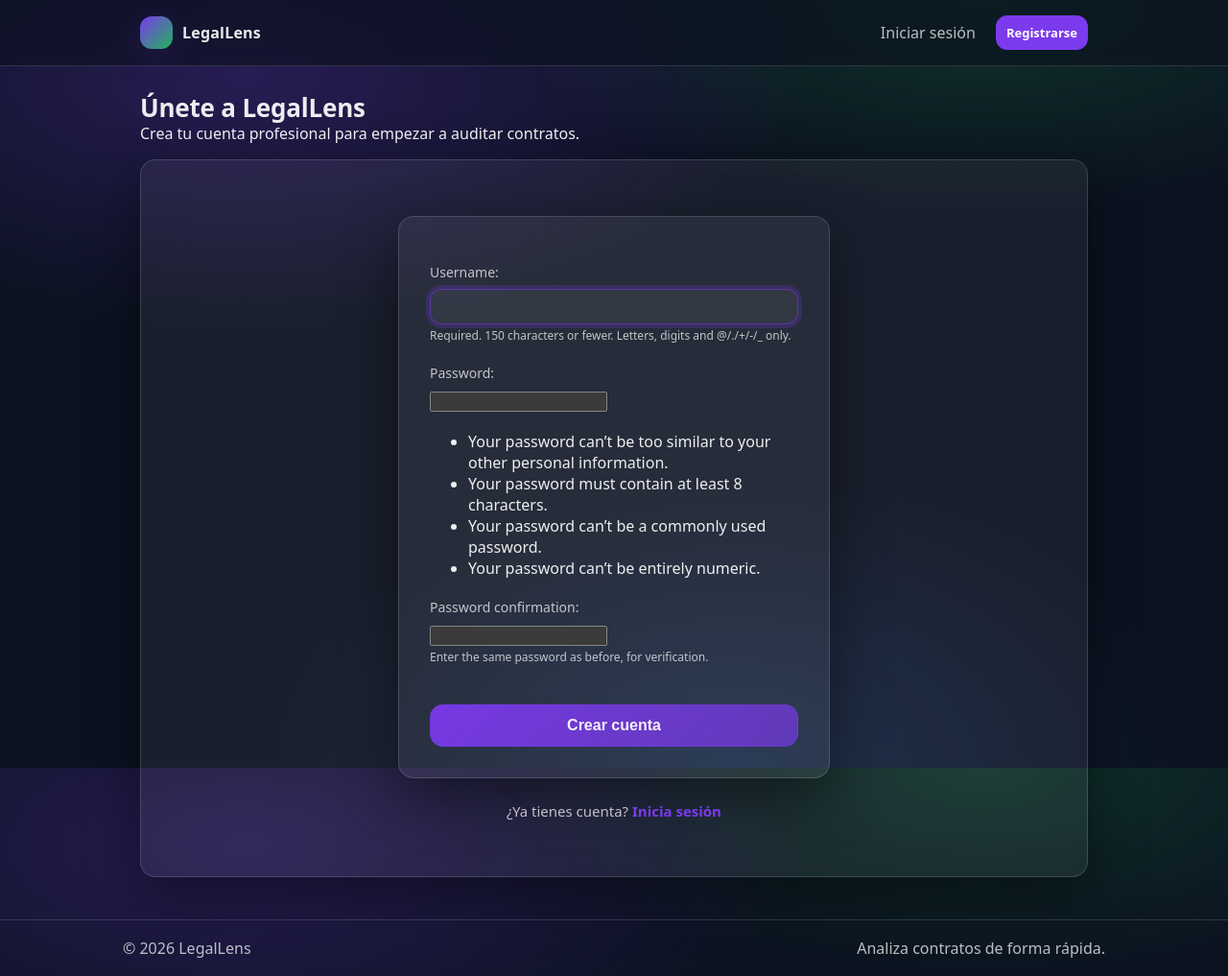
After one commit to sergiorg03/Tarea-Final-LegalLens, a Django app: page /registro/ in a window 1280 px wide. The commit adds this page. Shown: the whole page at 96% size. Run offline with Django 5.2, Linux system fonts and the light colour scheme.

Commit message:
FEAT: Creado el sistema de autenticación, las vistas, urls, estilos y los templates

```diff
--- a/app_django/config/settings.py
+++ b/app_django/config/settings.py
@@ -139,3 +139,8 @@ USE_TZ = True
 # https://docs.djangoproject.com/en/6.0/howto/static-files/
 
 STATIC_URL = 'static/'
+
+# Auth Configuration
+LOGIN_URL = 'login'
+LOGIN_REDIRECT_URL = 'dashboard'
+LOGOUT_REDIRECT_URL = 'login'
--- a/app_django/config/urls.py
+++ b/app_django/config/urls.py
@@ -21,6 +21,7 @@ from django.conf.urls.static import static
 
 urlpatterns = [
     path('admin/', admin.site.urls),
+    path('accounts/', include('django.contrib.auth.urls')), # Login, logout, etc.
     path('', include('contratos.urls')) # Incluimos las rutas a mostrar desde la app
 ]
 
--- a/app_django/contratos/static/contratos/css/style.css
+++ b/app_django/contratos/static/contratos/css/style.css
@@ -464,6 +464,86 @@ button:hover,
   text-decoration: none;
 }
 
+.user-greeting {
+  font-size: 14px;
+  color: var(--muted);
+  margin-right: 10px;
+}
+
+.link-btn {
+  background: none;
+  border: none;
+  color: var(--muted);
+  cursor: pointer;
+  padding: 8px 10px;
+  font-family: inherit;
+  font-size: inherit;
+}
+
+.link-btn:hover {
+  color: var(--danger);
+  text-decoration: underline;
+}
+
+.btn-sm-primary {
+  padding: 6px 12px;
+  background: var(--brand);
+  color: white !important;
+  border-radius: 10px;
+  font-size: 13px;
+  font-weight: 600;
+}
+
+.btn-sm-primary:hover {
+  background: #6d28d9;
+  text-decoration: none !important;
+}
+
+/* Auth (Login & Registro) */
+.auth-container {
+  max-width: 450px;
+  margin: 40px auto;
+}
+.auth-form {
+  background: var(--panel);
+  padding: 32px;
+  border-radius: var(--radius);
+  border: 1px solid var(--border);
+  box-shadow: var(--shadow);
+}
+.auth-form p {
+  margin-bottom: 20px;
+}
+.auth-form p label {
+  display: block;
+  margin-bottom: 8px;
+  font-size: 14px;
+  color: var(--muted);
+}
+.auth-footer {
+  text-align: center;
+  margin-top: 24px;
+  color: var(--muted);
+  font-size: 15px;
+}
+.auth-footer a {
+  color: var(--brand);
+  font-weight: 600;
+}
+.btn-block {
+  width: 100%;
+  margin-top: 8px;
+  padding: 12px;
+  font-size: 16px;
+}
+.helptext {
+  display: block;
+  font-size: 12px;
+  color: var(--muted);
+  margin-top: 4px;
+  line-height: 1.4;
+}
+
 .text-center {
   text-align: center;
 }
--- a/app_django/contratos/templates/contratos/base.html
+++ b/app_django/contratos/templates/contratos/base.html
@@ -17,8 +17,18 @@
             <span>LegalLens</span>
           </a>
           <nav class="nav" aria-label="Navegación">
-            <a href="{% url 'dashboard' %}">Panel de Control</a>
-            <a href="{% url 'subir_contrato' %}">Subir contrato</a>
+            {% if user.is_authenticated %}
+              <span class="user-greeting">Hola, <strong>{{ user.username }}</strong></span>
+              <a href="{% url 'dashboard' %}">Panel</a>
+              <a href="{% url 'subir_contrato' %}">Subir</a>
+              <form action="{% url 'logout' %}" method="post" style="display:inline;">
+                {% csrf_token %}
+                <button type="submit" class="link-btn">Cerrar sesión</button>
+              </form>
+            {% else %}
+              <a href="{% url 'login' %}">Iniciar sesión</a>
+              <a href="{% url 'registro' %}" class="btn-sm-primary">Registrarse</a>
+            {% endif %}
           </nav>
         </div>
       </header>
--- /dev/null
+++ b/app_django/contratos/templates/registration/registro.html
@@ -0,0 +1,22 @@
+{% extends "contratos/base.html" %}
+
+{% block title %}Registro de Abogado - LegalLens{% endblock %}
+
+{% block page_title %}Únete a LegalLens{% endblock %}
+{% block page_subtitle %}Crea tu cuenta profesional para empezar a auditar contratos.{% endblock %}
+
+{% block content %}
+<div class="auth-container">
+    <form method="post" class="auth-form">
+        {% csrf_token %}
+        <div class="form-group">
+            {{ form.as_p }}
+        </div>
+        <button type="submit" class="btn btn-primary btn-block">Crear cuenta</button>
+    </form>
+    <div class="auth-footer">
+        <p>¿Ya tienes cuenta? <a href="{% url 'login' %}">Inicia sesión</a></p>
+    </div>
+</div>
+
+{% endblock %}
--- a/app_django/contratos/urls.py
+++ b/app_django/contratos/urls.py
@@ -5,4 +5,5 @@ urlpatterns = [
     path("", views.dashboard, name="dashboard"),
     path("subir/", views.subir_contrato, name="subir_contrato"),
     path("contrato/<int:pk>/", views.info_contrato, name="info_contrato"),
+    path("registro/", views.registro, name="registro"),
 ]
--- a/app_django/contratos/views.py
+++ b/app_django/contratos/views.py
@@ -2,13 +2,16 @@ import logging
 
 from django.http import FileResponse
 from django.shortcuts import render, redirect, get_object_or_404
-
+from django.contrib.auth.decorators import login_required
+from django.contrib.auth.forms import UserCreationForm
+from django.contrib.auth import login as auth_login
 from .forms import ContratoForm
 from .models import Contrato
 from .services import llamar_api_ia, guardar_resultado_ia, obtener_resultado_ia
 
 logger = logging.getLogger(__name__)
 
+@login_required
 def dashboard(request):
     """
         Función que muestra el listado de todos los contratos.
@@ -19,6 +22,7 @@ def dashboard(request):
     return render(request, "contratos/dashboard.html", {"contratos": contratos})
 
 
+@login_required
 def subir_contrato(request):
     """
         Función que sube un contrato.
@@ -47,6 +51,7 @@ def subir_contrato(request):
 
     return render(request, "contratos/subir_contrato.html", {"form": form})
 
+@login_required
 def info_contrato(request, pk: int):
     """
         Función que muestra la información del contrato seleccionado.
@@ -67,6 +72,7 @@ def info_contrato(request, pk: int):
         "abusivo": resultado.get("abusivo")
     })
 
+@login_required
 def descargar_pdf(request, pk):
     """
         Función que descarga el PDF del contrato seleccionado.
@@ -83,3 +89,18 @@ def descargar_pdf(request, pk):
         as_attachment=True,
         filename=contrato.nombre_orig_pdf
     )
+
+def registro(request):
+    """
+        Vista para el registro de nuevos abogados.
+    """
+    if request.method == "POST":
+        form = UserCreationForm(request.POST)
+        if form.is_valid():
+            user = form.save()
+            auth_login(request, user)  # Auto-login tras registro
+            return redirect("dashboard")
+    else:
+        form = UserCreationForm()
+
+    return render(request, "registration/registro.html", {"form": form})
```
Also changed, not shown: app_django/contratos/templates/contratos/dashboard.html (+4 -4 lines), app_django/contratos/templates/registration/login.html (added, +22 -0 lines).
